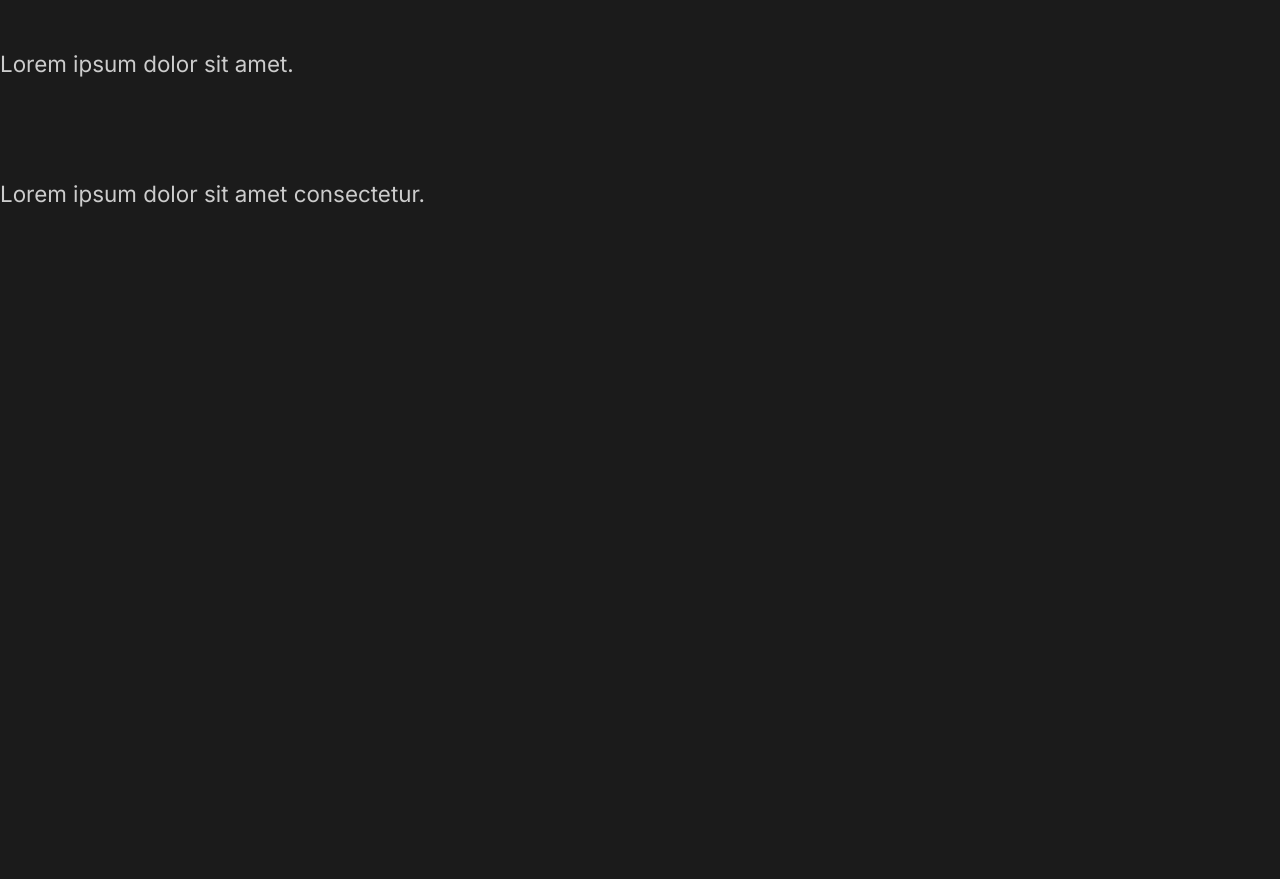
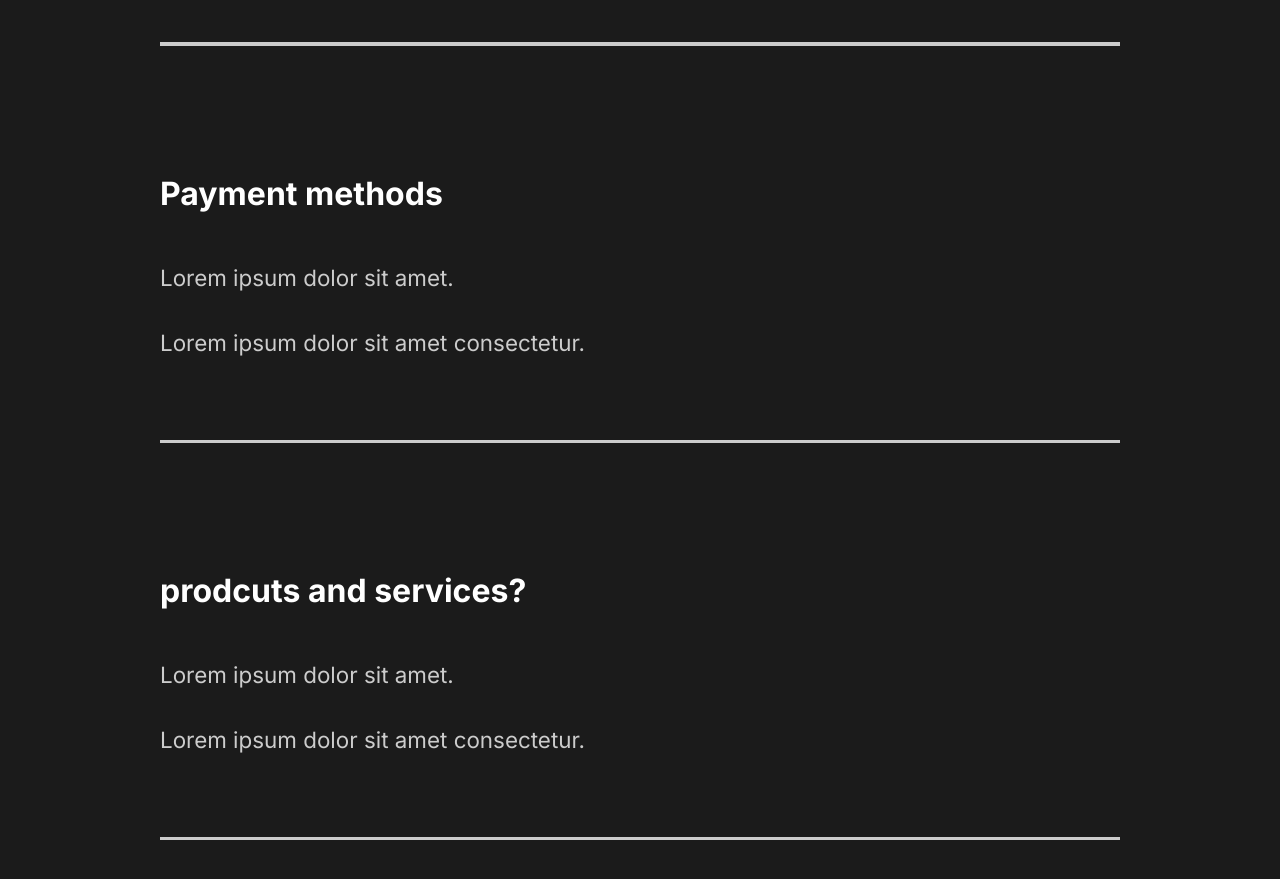
Before and after one commit to cody-y13/website, a React (Create React App) app: page / in a window 1280 px wide. Shown: the part 3006-3885 px from the top of the page. Before the commit the page ends 3265 px from the top, so only its background shows below. Built offline with nearby package versions, Linux system fonts and the light colour scheme.

Commit message:
7. styling faq section

```diff
--- a/src/components/faqsection.js
+++ b/src/components/faqsection.js
@@ -1,8 +1,11 @@
 import React from 'react';
+//style
+import styled from 'styled-components';
+import{About, Description, Image, Hide} from '../styles';
 
 const Faqsection = () =>{
     return(
-        <div className="faq">
+        <Faq>
             <h2>Any Questions <span>FAQ</span></h2>
             <div className="question">
                 <h4>How do I start?</h4>
@@ -10,6 +13,7 @@
                     <p>Lorem ipsum dolor sit amet.</p>
                     <p>Lorem ipsum dolor sit amet consectetur.</p>
                 </div>
+                <div className="faq-line"></div>
             </div>
             <div className="question">
                 <h4>Daily schedule</h4>
@@ -17,6 +21,7 @@
                     <p>Lorem ipsum dolor sit amet.</p>
                     <p>Lorem ipsum dolor sit amet consectetur.</p>
                 </div>
+                <div className="faq-line"></div>
             </div>
             <div className="question">
                 <h4>Payment methods</h4>
@@ -24,6 +29,7 @@
                     <p>Lorem ipsum dolor sit amet.</p>
                     <p>Lorem ipsum dolor sit amet consectetur.</p>
                 </div>
+                <div className="faq-line"></div>
             </div>
             <div className="question">
                 <h4>prodcuts and services?</h4>
@@ -31,9 +37,39 @@
                     <p>Lorem ipsum dolor sit amet.</p>
                     <p>Lorem ipsum dolor sit amet consectetur.</p>
                 </div>
+                <div className="faq-line"></div>
             </div>
-        </div>
+        </Faq>
     );
 };
 
+const Faq = styled(About)`
+    display: block;
+    span{
+        display: block;
+
+    }
+    h2{
+        padding-bottom: 2rem;
+        font-weight: lighter;
+    }
+    .faq-line{
+        background: #cccccc;
+        height: 0.2rem;
+        margin: 2rem 0rem;
+        width: 100%;
+    }
+    .question{
+        padding: 3rem 0rem;
+        cursor: pointer;
+    }
+    .answer{
+        padding: 2rem 0rem;
+        p{
+            padding: 1rem 0rem;
+
+        }
+    }
+`;
+
 export default Faqsection;
--- a/src/components/globalstyle.js
+++ b/src/components/globalstyle.js
@@ -36,6 +36,7 @@
     }
     h4{
         font-weight: bold;
+        font-size: 2rem;
     }
     a{
         font-size: 1.1 rem;
```
Also changed, not shown: 1 other file (tests, documents, lock files or other folders).
